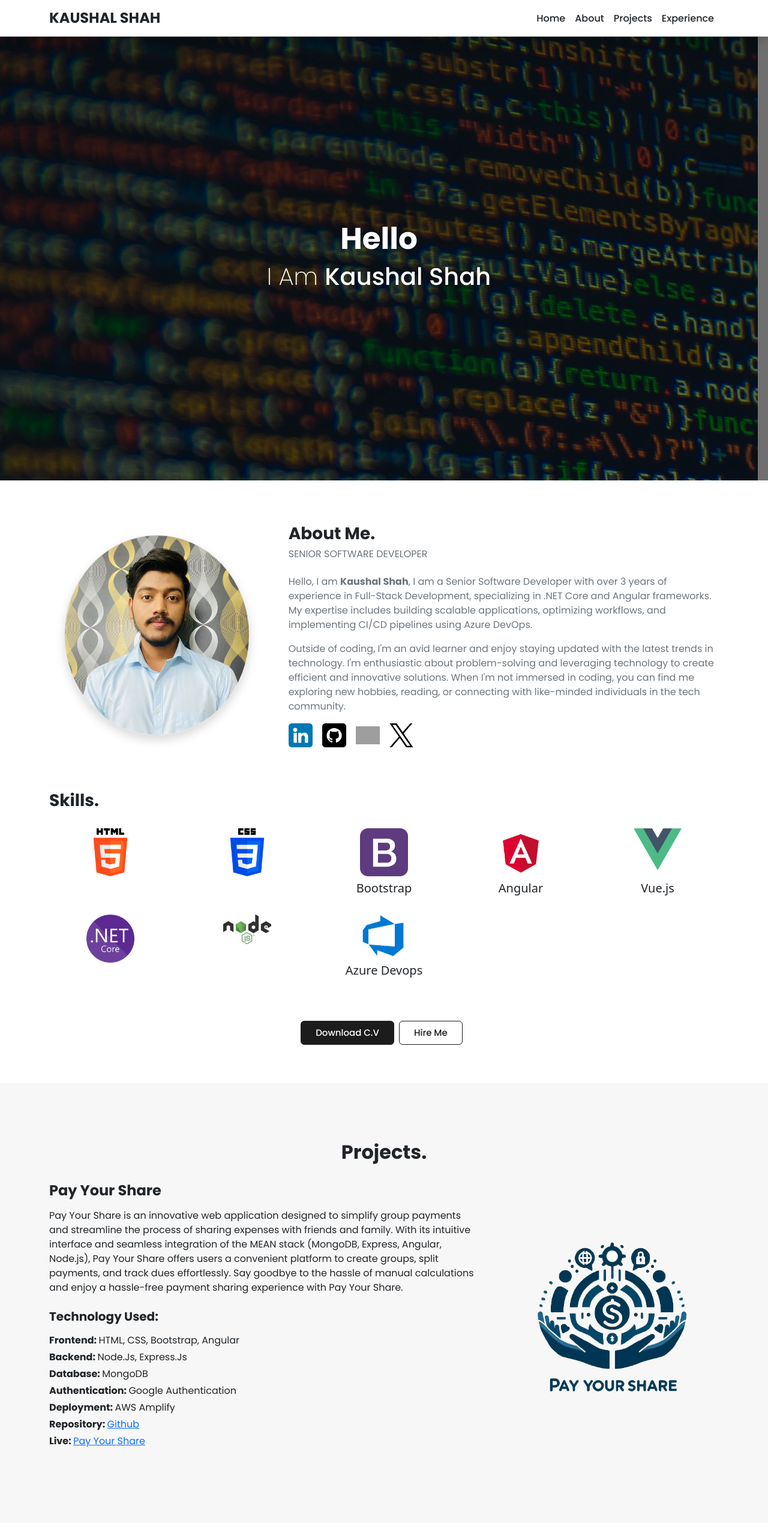
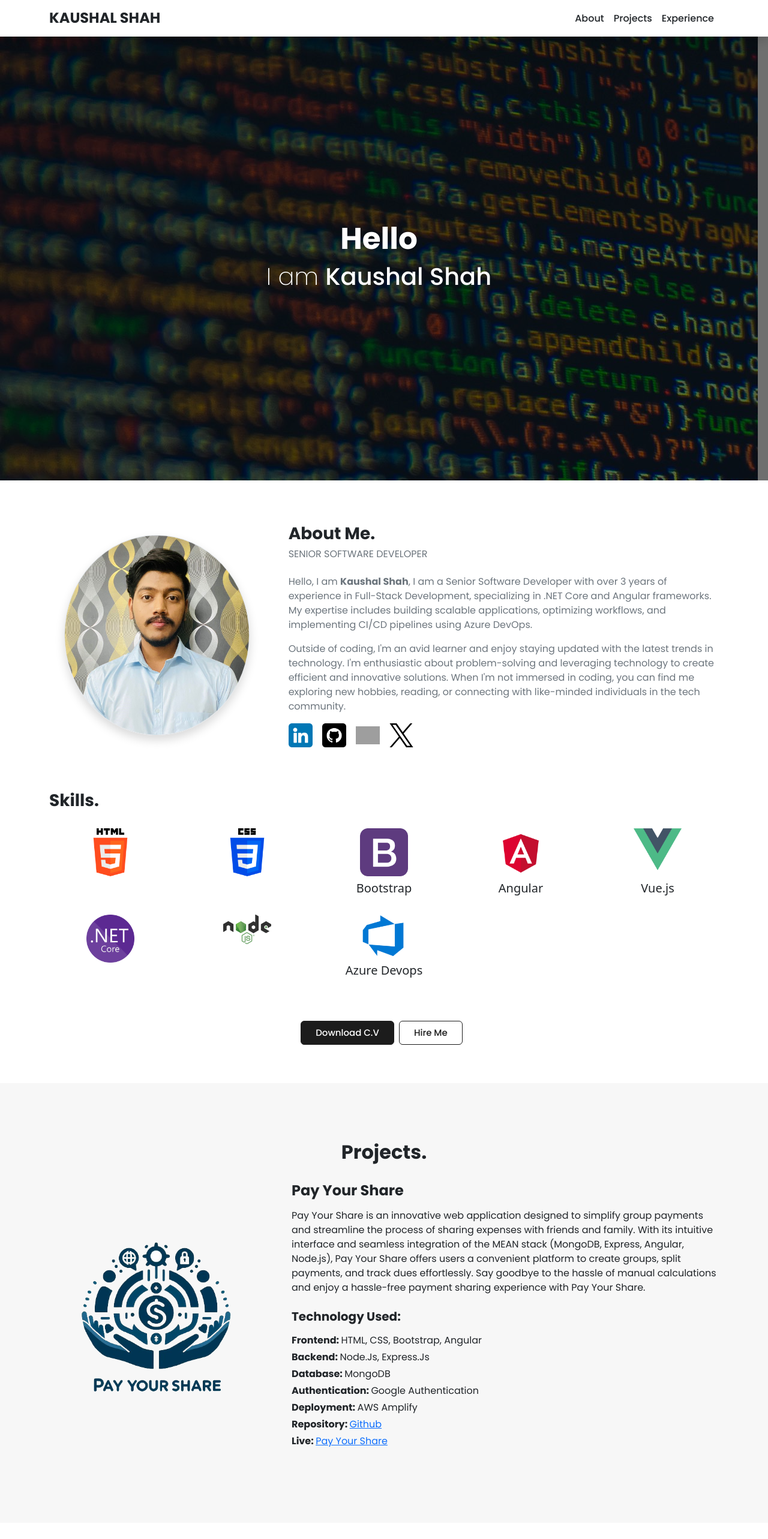
Before and after one commit to kaushalshah750/mrkaushalshah, an Angular app: page / in a window 1280 px wide. Shown: the top 2566 px of the page at 60% size. Built offline with nearby package versions, Linux system fonts and the light colour scheme; grey boxes are pictures that could not be loaded.

Commit message:
media query for projects and skills

```diff
--- a/src/app/shared/footer/footer.component.html
+++ b/src/app/shared/footer/footer.component.html
@@ -1,5 +1,5 @@
 <div class="footer py-5 text-center text-white">
     <div>
-        <p class="mb-0">Copyright 2024 © By Kaushal Shah All Rights Reserved</p>
+        <p class="mb-0">Copyright 2025 © By Kaushal Shah All Rights Reserved</p>
     </div>
 </div>
--- a/src/app/shared/header/header.component.html
+++ b/src/app/shared/header/header.component.html
@@ -6,9 +6,9 @@
             </div>
             <div class="d-flex align-items-center">
                 <div class="d-flex">
-                    <div class="px-2 nophone">
+                    <!-- <div class="px-2 nophone">
                         <h5 class="mb-0 nav-menu poppins-medium pointer" (click)="ScrollIntoView('#hero')">Home</h5>
-                    </div>
+                    </div> -->
                     <div class="px-2">
                         <h5 class="mb-0 nav-menu poppins-medium pointer" (click)="ScrollIntoView('#about')">About</h5>
                     </div>
--- a/src/app/shared/hero/hero.component.html
+++ b/src/app/shared/hero/hero.component.html
@@ -5,7 +5,7 @@
                 <h1 class="poppins-bold hero-text">Hello</h1>
             </div>
             <div>
-                <h1><span class="poppins-extralight">I Am </span> <span class="poppins-medium">{{typewriter_display}}</span></h1>
+                <h1><span class="poppins-extralight">I am </span> <span class="poppins-medium">{{typewriter_display}}</span></h1>
             </div>
         </div>
     </div>
--- a/src/app/shared/projects/projects.component.html
+++ b/src/app/shared/projects/projects.component.html
@@ -4,7 +4,10 @@
             <h2 class="poppins-bold">Projects.</h2>
         </div>
         <div class="my-4">
-            <div class="d-grid grid-21 align-items-center gap-5">
+            <div class="d-grid grid-12 align-items-center gap-5">
+                <div class="d-flex justify-content-center">
+                    <img src="../../../assets/projects/Pay Your Share/logo-nobg.png" class="project-logo" alt="">
+                </div>
                 <div class="poppins-regular">
                     <h4 class="mb-3 poppins-bold">Pay Your Share</h4>
                     <p>Pay Your Share is an innovative web application designed to simplify group payments and streamline the process of sharing expenses with friends and family. With its intuitive interface and seamless integration of the MEAN stack (MongoDB, Express, Angular, Node.js), Pay Your Share offers users a convenient platform to create groups, split payments, and track dues effortlessly. Say goodbye to the hassle of manual calculations and enjoy a hassle-free payment sharing experience with Pay Your Share.</p>
@@ -45,9 +48,6 @@
 
 
                 </div>
-                <div class="d-flex justify-content-center">
-                    <img src="../../../assets/projects/Pay Your Share/logo-nobg.png" class="project-logo" alt="">
-                </div>
             </div>
         </div>
     </div>
--- a/src/styles.scss
+++ b/src/styles.scss
@@ -39,6 +39,10 @@
     grid-template-columns: 2fr 1fr !important;
 }
 
+.grid-12{
+    grid-template-columns: 1fr 2fr !important;
+}
+
 .g-2{
     grid-template-columns: 1fr 1fr !important;
 }
@@ -72,11 +76,27 @@
     .notab{
       display: none !important;
     }
+
+    .grid-21{
+        grid-template-columns: 1fr !important;
+    }
+
+    .grid-12{
+        grid-template-columns: 1fr !important;
+    }
+
+    .g-5{
+        grid-template-columns: 1fr 1fr 1fr !important;
+    }
 }
 
 /* Responsive design for phone */
 @media (max-width: 425px) {
     .grid-21{
+        grid-template-columns: 1fr !important;
+    }
+
+    .grid-12{
         grid-template-columns: 1fr !important;
     }
 
```
